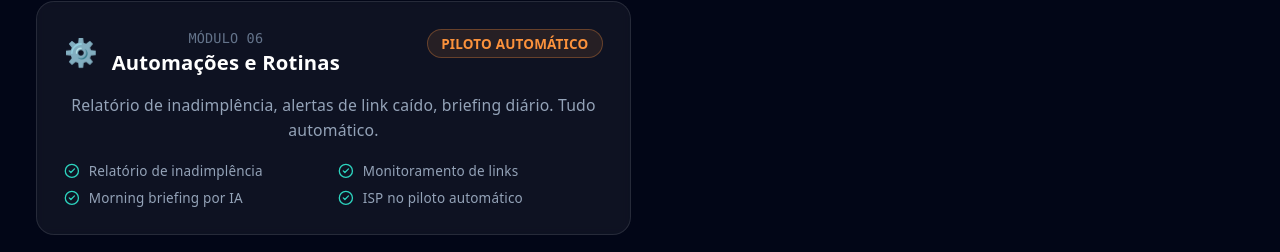
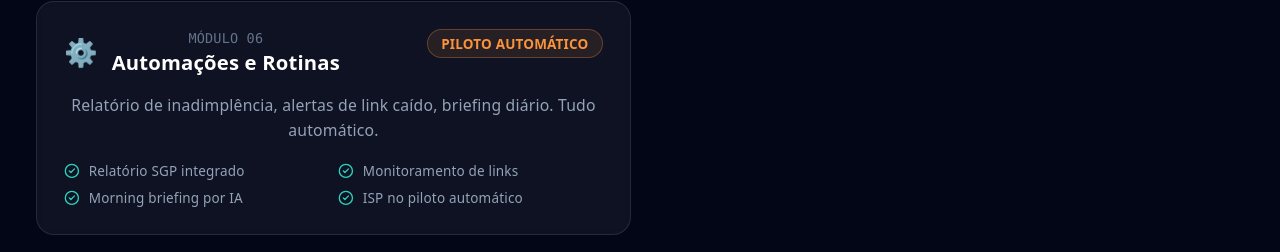
Before and after one commit to marcielcorado1/ead-landing, a React (Vite) app: page / in a window 1280 px wide. Shown: the part 7184-7436 px from the top of the page. Built offline with nearby package versions, Linux system fonts and the light colour scheme.

Commit message:
fix: align module 06 item with EAD doc (SGP integrado)

```diff
--- a/src/App.tsx
+++ b/src/App.tsx
@@ -255,7 +255,7 @@ const MODULES = [
     tag: 'PILOTO AUTOMÁTICO',
     tagColor: 'text-orange-400 bg-orange-400/10 border-orange-400/30',
     desc: 'Relatório de inadimplência, alertas de link caído, briefing diário. Tudo automático.',
-    items: ['Relatório de inadimplência', 'Monitoramento de links', 'Morning briefing por IA', 'ISP no piloto automático'],
+    items: ['Relatório SGP integrado', 'Monitoramento de links', 'Morning briefing por IA', 'ISP no piloto automático'],
   },
 ]
 
```
